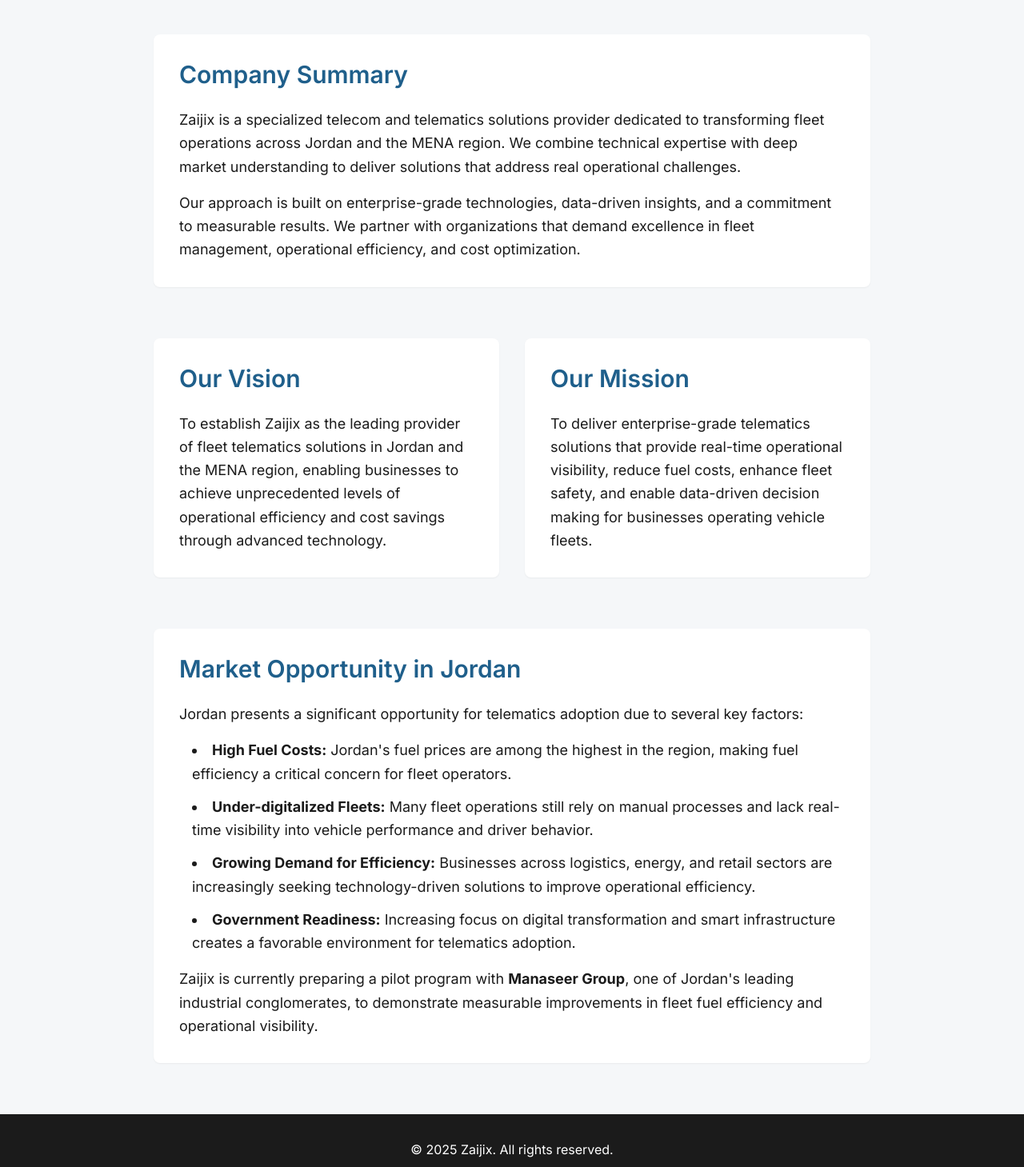
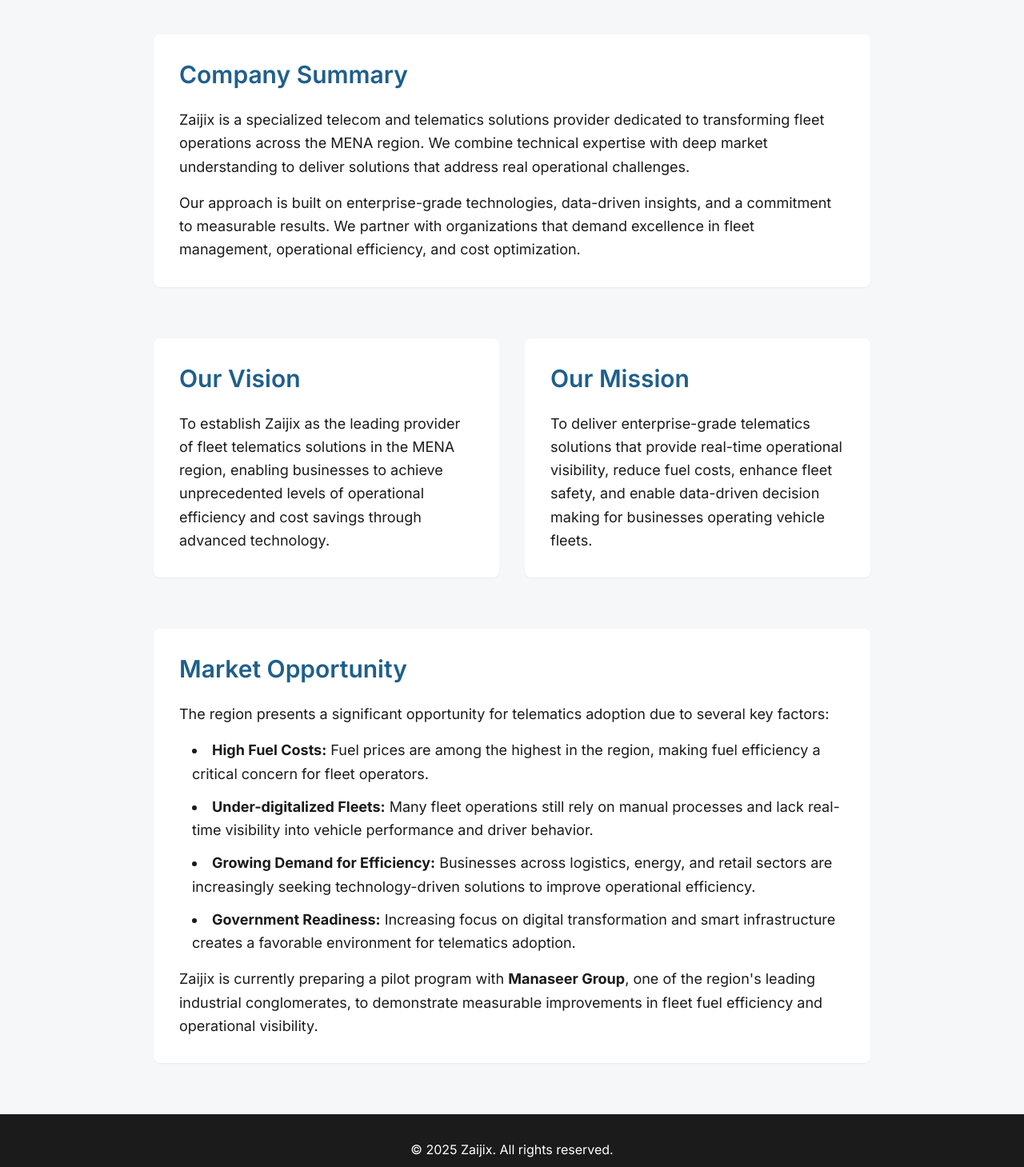
Before and after one commit to humonidtyphoon/zaijix, a React app in the folder frontend/: page /about in a window 1280 px wide. Shown: the part 181-1640 px from the top of the page at 80% size. Built offline with nearby package versions, Linux system fonts and the light colour scheme; the HTML template or start-up script is replaced by a standard one.

Commit message:
removed jordan from site

```diff
--- a/frontend/src/pages/About.tsx
+++ b/frontend/src/pages/About.tsx
@@ -14,7 +14,7 @@
             </h2>
             <p className="text-lg leading-relaxed mb-4">
               Zaijix is a specialized telecom and telematics solutions provider dedicated to transforming
-              fleet operations across Jordan and the MENA region. We combine technical expertise with
+              fleet operations across the MENA region. We combine technical expertise with
               deep market understanding to deliver solutions that address real operational challenges.
             </p>
             <p className="text-lg leading-relaxed">
@@ -33,7 +33,7 @@
                 Our Vision
               </h2>
               <p className="text-lg leading-relaxed">
-                To establish Zaijix as the leading provider of fleet telematics solutions in Jordan and
+                To establish Zaijix as the leading provider of fleet telematics solutions in
                 the MENA region, enabling businesses to achieve unprecedented levels of operational
                 efficiency and cost savings through advanced technology.
               </p>
@@ -51,19 +51,19 @@
           </div>
         </section>
 
-        {/* Market Opportunity (Jordan) */}
+        {/* Market Opportunity */}
         <section className="max-w-4xl mx-auto">
           <div className="bg-white p-8 rounded-lg shadow-sm">
             <h2 className="text-3xl font-heading font-semibold mb-6 text-secondary-blue">
-              Market Opportunity in Jordan
+              Market Opportunity
             </h2>
             <div className="space-y-4 text-lg leading-relaxed">
               <p>
-                Jordan presents a significant opportunity for telematics adoption due to several key factors:
+                The region presents a significant opportunity for telematics adoption due to several key factors:
               </p>
               <ul className="list-disc list-inside space-y-3 ml-4">
                 <li>
-                  <strong>High Fuel Costs:</strong> Jordan's fuel prices are among the highest in the region,
+                  <strong>High Fuel Costs:</strong> Fuel prices are among the highest in the region,
                   making fuel efficiency a critical concern for fleet operators.
                 </li>
                 <li>
@@ -81,7 +81,7 @@
               </ul>
               <p className="mt-6">
                 Zaijix is currently preparing a pilot program with <strong>Manaseer Group</strong>, one of
-                Jordan's leading industrial conglomerates, to demonstrate measurable improvements in fleet
+                the region's leading industrial conglomerates, to demonstrate measurable improvements in fleet
                 fuel efficiency and operational visibility.
               </p>
             </div>
--- a/frontend/src/pages/FAQ.tsx
+++ b/frontend/src/pages/FAQ.tsx
@@ -10,15 +10,15 @@
     },
     {
       question: "How can telematics reduce fuel costs?",
-      answer: "Telematics reduces fuel costs through multiple mechanisms: monitoring and reducing idle time, optimizing routes to minimize unnecessary mileage, identifying inefficient driving behaviors (such as excessive acceleration or speeding), providing real-time alerts for maintenance issues that affect fuel efficiency, and enabling data-driven decisions about fleet composition and utilization. In Jordan's high fuel cost environment, these savings can be substantial."
+      answer: "Telematics reduces fuel costs through multiple mechanisms: monitoring and reducing idle time, optimizing routes to minimize unnecessary mileage, identifying inefficient driving behaviors (such as excessive acceleration or speeding), providing real-time alerts for maintenance issues that affect fuel efficiency, and enabling data-driven decisions about fleet composition and utilization. In a high fuel cost environment, these savings can be substantial."
     },
     {
       question: "What industries benefit most from telematics?",
-      answer: "While telematics benefits any organization operating vehicle fleets, certain industries see particularly strong returns: logistics and transportation companies benefit from route optimization and delivery tracking; energy and fuel distribution companies gain enhanced security and compliance monitoring; retail and delivery operations improve last-mile efficiency; construction and service industries optimize field operations. Zaijix currently focuses on energy, logistics, and retail sectors in Jordan."
+      answer: "While telematics benefits any organization operating vehicle fleets, certain industries see particularly strong returns: logistics and transportation companies benefit from route optimization and delivery tracking; energy and fuel distribution companies gain enhanced security and compliance monitoring; retail and delivery operations improve last-mile efficiency; construction and service industries optimize field operations. Zaijix currently focuses on energy, logistics, and retail sectors."
     },
     {
       question: "Is Zaijix operational yet?",
-      answer: "Zaijix is preparing for market entry with a strategic pilot program with Manaseer Group, one of Jordan's leading industrial conglomerates. This pilot will demonstrate the measurable value of our telematics solutions in real-world operations. We are building our technical infrastructure, establishing partnerships, and preparing to deliver enterprise-grade solutions to the Jordanian market."
+      answer: "Zaijix is preparing for market entry with a strategic pilot program with Manaseer Group, one of the region's leading industrial conglomerates. This pilot will demonstrate the measurable value of our telematics solutions in real-world operations. We are building our technical infrastructure, establishing partnerships, and preparing to deliver enterprise-grade solutions to the regional market."
     },
     {
       question: "What solutions does Zaijix provide?",
--- a/frontend/src/pages/Home.tsx
+++ b/frontend/src/pages/Home.tsx
@@ -40,11 +40,11 @@
           <div className="max-w-4xl mx-auto text-lg leading-relaxed">
             <p className="mb-6">
               Zaijix is a telecom and telematics solutions provider focused on addressing the unique challenges
-              faced by fleet operators in Jordan and the broader MENA region. We leverage cutting-edge telematics
+              faced by fleet operators in the MENA region. We leverage cutting-edge telematics
               technologies to deliver actionable insights and measurable improvements in fleet efficiency.
             </p>
             <p className="mb-6">
-              With Jordan's high fuel costs and under-digitalized fleet operations, the opportunity for
+              With the region's high fuel costs and under-digitalized fleet operations, the opportunity for
               optimization through real-time data and analytics has never been greater. Zaijix is positioned
               to lead this transformation.
             </p>
--- a/frontend/src/pages/Industries.tsx
+++ b/frontend/src/pages/Industries.tsx
@@ -9,7 +9,7 @@
         </h1>
         <p className="text-xl text-center mb-16 max-w-3xl mx-auto">
           Zaijix specializes in delivering fleet telematics solutions tailored to the specific needs
-          of three key industries in Jordan, aligned with our strategic market focus.
+          of three key industries, aligned with our strategic market focus.
         </p>
 
         <div className="max-w-5xl mx-auto space-y-12">
@@ -91,8 +91,8 @@
         {/* Strategic Focus Note */}
         <div className="max-w-5xl mx-auto mt-12 p-6 bg-accent-teal bg-opacity-10 border-l-4 border-accent-teal rounded">
           <p className="text-lg">
-            <strong>Strategic Focus:</strong> These three industries represent our initial market focus
-            in Jordan, aligned with our pilot program with Manaseer Group. As we expand, we will extend
+            <strong>Strategic Focus:</strong> These three industries represent our initial market focus,
+            aligned with our pilot program with Manaseer Group. As we expand, we will extend
             our solutions to additional sectors that can benefit from advanced fleet telematics.
           </p>
         </div>
--- a/frontend/src/pages/Services.tsx
+++ b/frontend/src/pages/Services.tsx
@@ -100,7 +100,7 @@
             <p className="text-lg leading-relaxed">
               Expert consulting services focused on reducing fuel consumption and costs. We analyze your
               fleet's fuel usage patterns, identify optimization opportunities, and implement strategies
-              to achieve measurable fuel savings—critical in Jordan's high fuel cost environment.
+               to achieve measurable fuel savings—critical in today's high fuel cost environment.
             </p>
           </div>
         </div>
```
